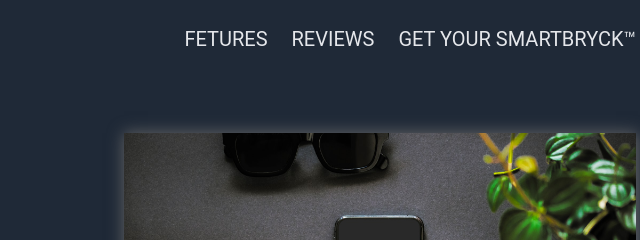
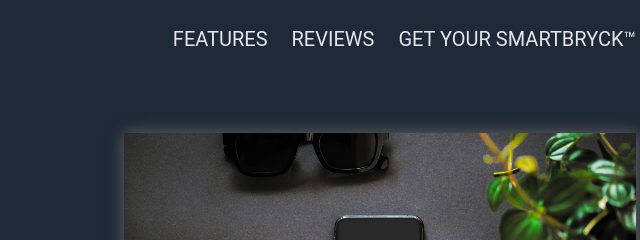
Before and after one commit to NxBlaze/odin-landing-page, a plain HTML site: page index.html in a window 1280 px wide. Shown: the top 240 px of the page, 516-1156 px from the left. Drawn offline with nearby package versions, Linux system fonts and the light colour scheme.

Commit message:
Fix a navigation typo

```diff
--- a/index.html
+++ b/index.html
@@ -13,7 +13,7 @@
     <nav>
       <p class="logo">smartbryck&trade;</p>
       <ul>
-        <li><a href="#features">FETURES</a></li>
+        <li><a href="#features">FEATURES</a></li>
         <li><a href="#reviews">REVIEWS</a></li>
         <li><a href="#cta">GET YOUR SMARTBRYCK&trade;</a></li>
       </ul>
```
